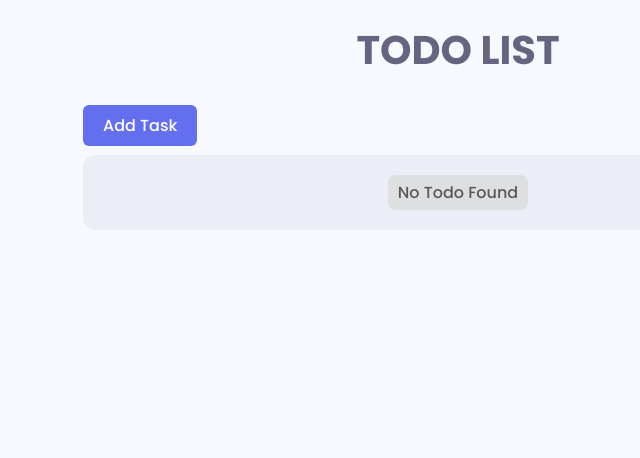
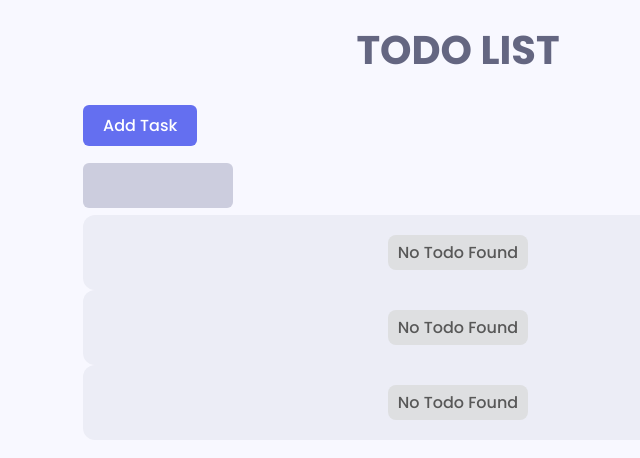
Before and after one commit to AlexTest314/Todo-list, a React (Create React App) app: page / in a window 1280 px wide. Shown: the top 458 px of the page, without its empty margins (182-822 px from the left). Built offline with nearby package versions, Linux system fonts and the light colour scheme.

Commit message:
Aded status and search filter

```diff
--- a/src/components/AppContent.js
+++ b/src/components/AppContent.js
@@ -1,8 +1,11 @@
-import React from "react";
+import React, { useState } from "react";
 import { useSelector } from "react-redux";
 import TodoItem from "./TodoItem";
 import styles from "../styles/modules/app.module.scss";
 import { AnimatePresence, motion } from "framer-motion";
+import SearchFilter from "./SearchFilter";
+
+
 
 const container = {
   hidden: { opacity: 1 },
@@ -24,33 +27,85 @@ const child = {
 };
 
 function AppContent() {
+
   const todoList = useSelector(state => state.todo.todoList);
-  const filterStatus = useSelector(state => state.todo.filterStatus);
+  const [inputText, setInputText] = useState("");
+  const sortedTodoList = [...todoList];
 
-  const sortedTodoList = [...todoList];
   sortedTodoList.sort((a, b) => new Date(b.time) - new Date(a.time));
 
-  const filterTodoList = sortedTodoList.filter(item => {
-    if (filterStatus === "all") {
-      return true;
-    }
-    return item.status === filterStatus;
-  });
+    const filterHandler = e => {
+        const lowerCase = e.target.value.toLowerCase();
+        setInputText(lowerCase);
+      };
+
+    const filterTitle = sortedTodoList.filter(todo => {
+        if (inputText === "") {
+          return todo;
+        } else {
+          return todo.title.toLowerCase().includes(inputText);
+        }
+})
+
+    const filterStatus = (todoList, status) => {
+        return todoList.filter(todo => todo.status === status);
+}
+
   return (
-    <motion.div
+    <>
+    <div className={styles.appHeader}>
+    <SearchFilter id="search" onChange={filterHandler} />
+    </div>
+    <div className={styles.contentStatus__wrapper}>
+
+     <motion.div
       className={styles.content__wrapper}
       variants={container}
       initial="hidden"
       animate="visible"
     >
-      <AnimatePresence>
-        {filterTodoList && filterTodoList.length > 0
-          ? filterTodoList.map(todo => <TodoItem key={todo.id} todo={todo} />)
+      {<AnimatePresence>
+        {filterStatus(filterTitle, 'new') && filterStatus(filterTitle, 'new').length > 0
+          ? filterStatus(filterTitle, 'new').map((todo ) =>  <TodoItem key={todo.id} todo={todo} />)
           : <motion.p className={styles.emptyText} variants={child}>
               No Todo Found
             </motion.p>}
-      </AnimatePresence>
+      </AnimatePresence>}
     </motion.div>
+
+     <motion.div
+      className={styles.content__wrapper}
+      variants={container}
+      initial="hidden"
+      animate="visible"
+    >
+      {<AnimatePresence>
+        {filterStatus(filterTitle, 'pending') && filterStatus(filterTitle, 'pending').length > 0
+          ? filterStatus(filterTitle, 'pending').map((todo ) =>  <TodoItem key={todo.id} todo={todo} />)
+          : <motion.p className={styles.emptyText} variants={child}>
+              No Todo Found
+            </motion.p>}
+      </AnimatePresence>}
+    </motion.div>
+
+     <motion.div
+      className={styles.content__wrapper}
+      variants={container}
+      initial="hidden"
+      animate="visible"
+    >
+      {<AnimatePresence>
+        {filterStatus(filterTitle, 'done') && filterStatus(filterTitle, 'done').length > 0
+          ? filterStatus(filterTitle, 'done').map((todo ) =>  <TodoItem key={todo.id} todo={todo} />)
+          : <motion.p className={styles.emptyText} variants={child}>
+              No Todo Found
+            </motion.p>}
+      </AnimatePresence>}
+    </motion.div>
+
+
+    </div>
+    </>
   );
 }
 
--- /dev/null
+++ b/src/components/SearchFilter.js
@@ -0,0 +1,17 @@
+import React from "react";
+import styles from "../styles/modules/button.module.scss";
+import { getClasses } from "../utils/getClasses";
+
+function SearchFilter({ id, ...rest }) {
+  return (
+    <div>
+      <input
+        type="text"
+        className={getClasses([styles.button, styles.button__select])}
+        {...rest}
+      />
+    </div>
+  );
+}
+
+export default SearchFilter;
```
